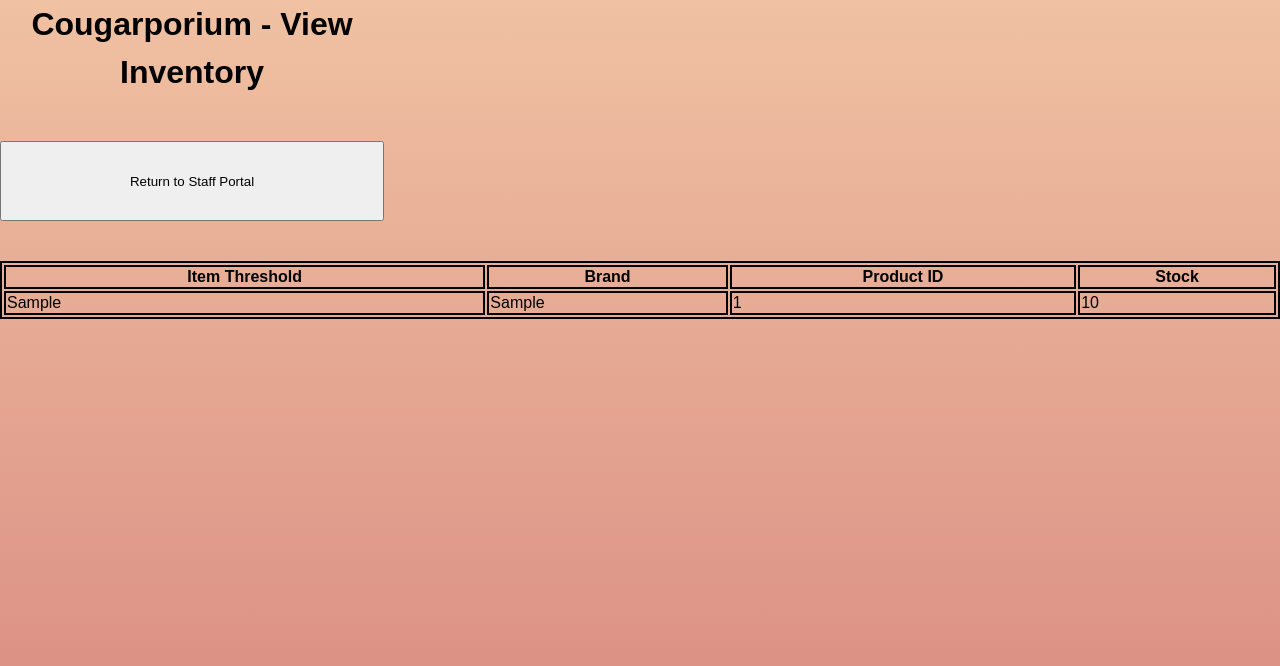
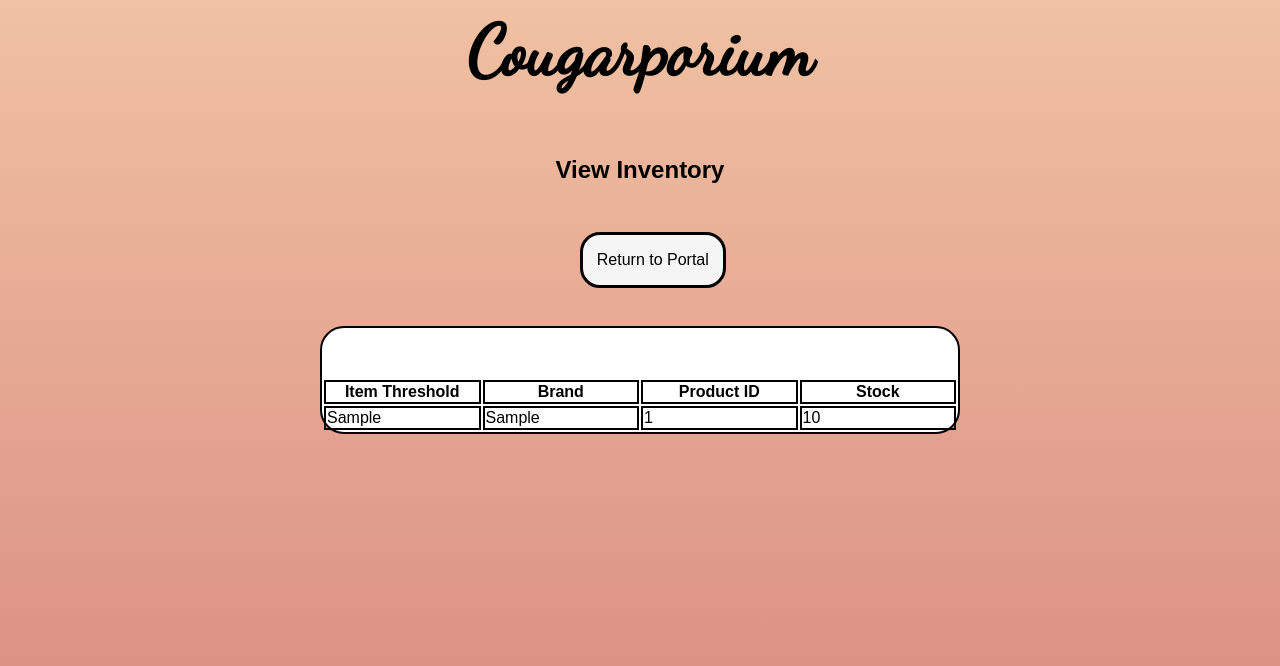
Before and after one commit to THINNGO2511/COSC3380-TeamProject, a PHP site: page /umaporium2/viewinventory.php in a window 1280 px wide. Shown: the top 666 px of the page. Run offline with PHP 8.4, Linux system fonts and the light colour scheme; tables that the repository leaves empty or names only in its code hold one stand-in row (values such as "Sample post"); some libraries are stand-ins or nearby versions.

Commit message:
Fixed View Inventory Styling

```diff
--- a/umaporium2/viewinventory.php
+++ b/umaporium2/viewinventory.php
@@ -6,6 +6,7 @@
 <html>
 <head>
 <link rel="stylesheet" href="styles.css">
+<link rel="stylesheet" href="https://fonts.googleapis.com/css?family=Dancing+Script">
 <style>
 table {
   margin-left: auto;
@@ -17,21 +18,28 @@ table {
 </style>
 </head>
 <body>
-<div class="title">
-<h1> Cougarporium - View Inventory </h1>
-</div>
+
+<h1 style="font-family:'Dancing Script'; font-size: 70px"> <center>Cougarporium</center> </h1>
+
+<h2 style="color: black; text-align: center">View Inventory</h2>
 
 <br>
 
-<div class="title">
-<form action="staffportal.php">
-	<button style="height:10%;width:100%"> Return to Staff Portal </button>
-</form>
+<div style="display: flex; justify-content: center; align-items: center;">
+	<div class="column4" onclick="navigateBackToStaff()">
+		Return to Portal
+	</div>
 </div>
+
+<script>
+	function navigateBackToStaff() {
+	window.location.href = 'staffportal.php';
+	}
+</script>
 
 <br>
 
-<table>
+<table style="background-color: white; width: 50%; table-layout: fixed; padding-top: 50px; border-radius: 24px;">
 	<tr>
 		<th>Item Threshold</th>
 		<th>Brand</th>
@@ -43,10 +51,9 @@ table {
 
 $testObj = new Dbh();
 $testObj->viewinventory();
-
-
 ?>
 
 </table>
+
 </body>
 </html>
```
